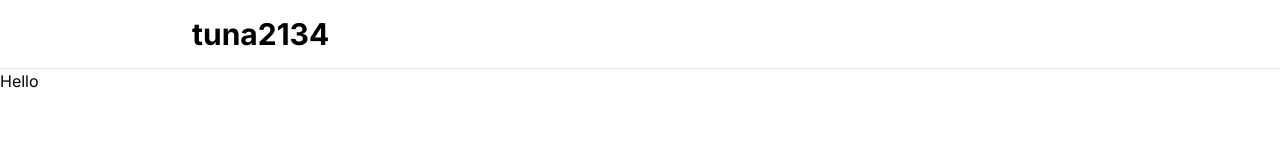
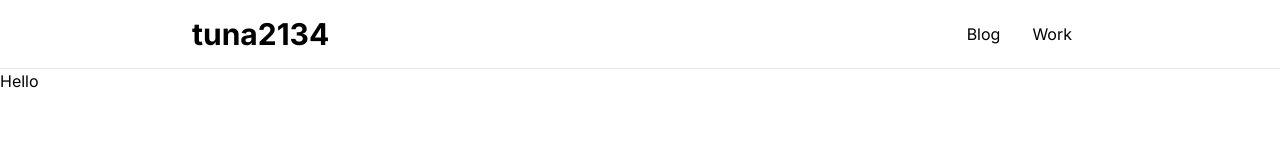
Before and after one commit to tuna2134-archive/website, a Next.js app: page / in a window 1280 px wide. Shown: the top 160 px of the page. Built offline with nearby package versions, Linux system fonts and the light colour scheme.

Commit message:
Update header.tsx

```diff
--- a/src/app/header.tsx
+++ b/src/app/header.tsx
@@ -20,7 +20,7 @@ export default function Header() {
             <h1 className="text-3xl font-bold">tuna2134</h1>
           </Link>
         </div>
-        <nav className="flex item-center ml-auto space-mx-4 sm:hidden">
+        <nav className="hidden sm:flex item-center ml-auto space-mx-4">
           {Links.map((link, index) => {
             return <Link key={index} href={link.path} className="hover:text-indigo-400 mx-4">{link.name}</Link>
           })}
```
